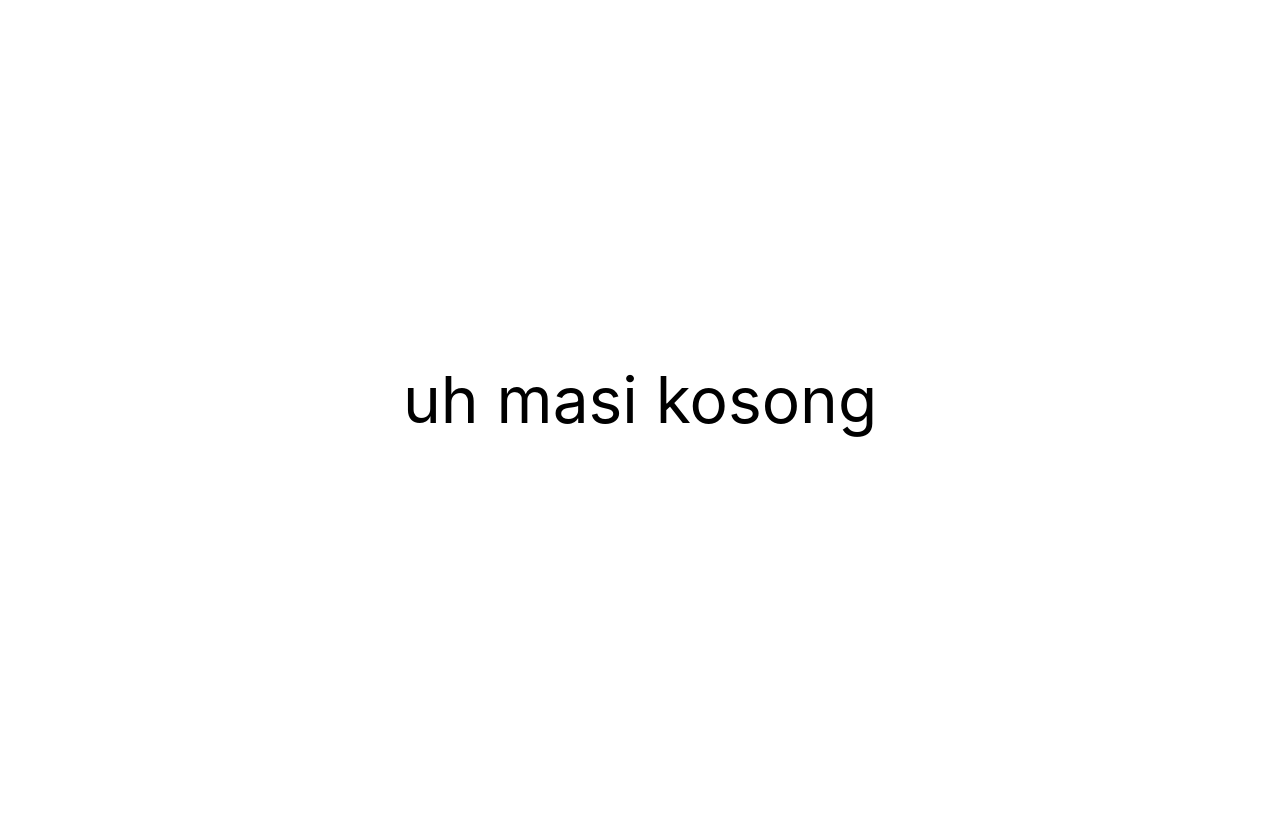
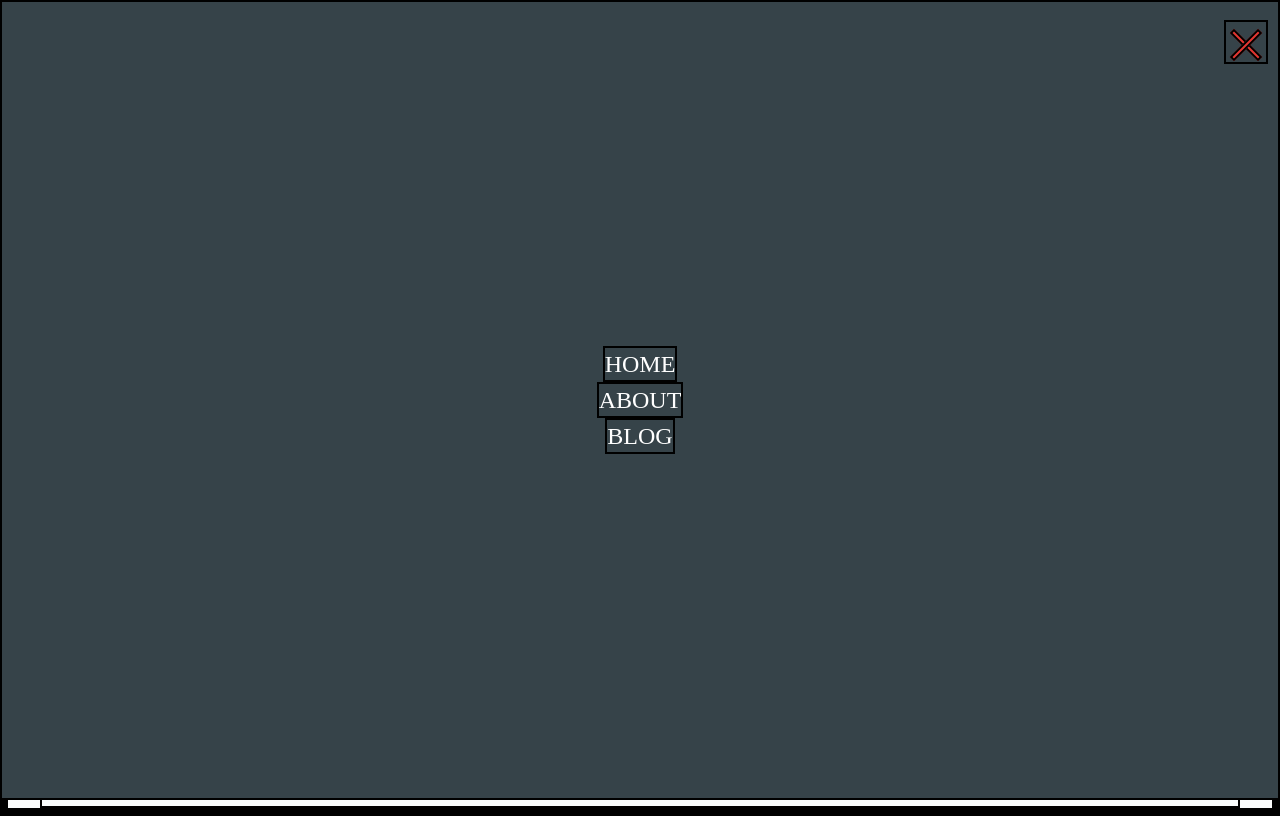
Before and after one commit to christojeffrey/main-christojeffrey, a Next.js app: page / in a window 1280 px wide. Built offline with nearby package versions, Linux system fonts and the light colour scheme.

Commit message:
changing content, try adding navbar. no amination masian. mau coba nambahin styled component buat animation overlay

```diff
--- /dev/null
+++ b/components/navbar/navbar.tsx
@@ -0,0 +1,42 @@
+import { useState } from "react";
+import Link from "next/link";
+const Burger = ({ showOverlay, setShowOverlay }: { showOverlay: Boolean; setShowOverlay: any }) => {
+  return (
+    <>
+      <div className="z-10 absolute m-3 right-0 py-5 pr-10" onClick={() => setShowOverlay(!showOverlay)}>
+        <div className={`block absolute  h-1.5 w-10 bg-red transform transition duration-500 ease-in-out ${showOverlay ? "rotate-45" : "-translate-y-3"}`}></div>
+        <div className={`block absolute h-1.5 w-10  bg-red transform transition duration-500 ease-in-out ${showOverlay ? "opacity-0" : ""}`}></div>
+        <div className={`block absolute h-1.5 w-10  bg-red transform transition duration-500 ease-in-out ${showOverlay ? "-rotate-45" : "translate-y-3"}`}></div>
+      </div>
+    </>
+  );
+};
+
+const Overlay = () => {
+  return (
+    <div className="bg-grey-darkest absolute top-0 left-0 right-0 bottom-0 flex flex-col items-center justify-center ease-in-out duration-300 transition-transform">
+      <>
+        <Link href="/">
+          <a className="text-white text-2xl">HOME</a>
+        </Link>
+        <Link href="/about">
+          <a className="text-white text-2xl">ABOUT</a>
+        </Link>
+        <Link href="https://blog.christojeffrey.com">
+          <a className="text-white text-2xl">BLOG</a>
+        </Link>
+      </>
+    </div>
+  );
+};
+
+const NavBar = () => {
+  const [showOverlay, setShowOverlay] = useState(true);
+  return (
+    <>
+      <Burger showOverlay={showOverlay} setShowOverlay={setShowOverlay} />
+      {showOverlay && <Overlay />}
+    </>
+  );
+};
+export default NavBar;
--- /dev/null
+++ b/pages/about.tsx
@@ -0,0 +1,10 @@
+const About = () => {
+  return (
+    <div>
+      <h2>About</h2>
+      <p>This is the about page</p>
+    </div>
+  );
+};
+
+export default About;
--- a/pages/index.tsx
+++ b/pages/index.tsx
@@ -2,14 +2,19 @@ import type { NextPage } from "next";
 import styles from "../styles/Home.module.css";
 import Header from "../components/header/header";
 import Footer from "../components/footer/footer";
+import NavBar from "../components/navbar/navbar";
 const Home: NextPage = () => {
   return (
-    <div className={styles.container}>
-      <Header />
-      <main className={styles.main}>
-        <h1 className={styles.title}>uh masi kosong</h1>
+    <div className={`${styles.container} bg-grey-lightest`}>
+      {/* <Header /> */}
+      <NavBar />
+      <main className={`${styles.main} `}>
+        <div className="text-5xl text-black font-semibold">Hello! I'm Jeff</div>
+        <div>
+          computer science student, <b>software developer</b>, and ... a human
+        </div>
       </main>
-      <Footer />
+      {/* <Footer /> */}
     </div>
   );
 };
--- a/styles/globals.css
+++ b/styles/globals.css
@@ -6,7 +6,8 @@ html,
 body {
   padding: 0;
   margin: 0;
-  font-family: -apple-system, BlinkMacSystemFont, Segoe UI, Roboto, Oxygen, Ubuntu, Cantarell, Fira Sans, Droid Sans, Helvetica Neue, sans-serif;
+  /* font-family: -apple-system, BlinkMacSystemFont, Segoe UI, Roboto, Oxygen, Ubuntu, Cantarell, Fira Sans, Droid Sans, Helvetica Neue, sans-serif; */
+  font-family: "Superior title", "Times New Roman", sans-serif;
 }
 
 a {
@@ -16,4 +17,7 @@ a {
 
 * {
   box-sizing: border-box;
+  border-width: 2px;
+  border-style: solid;
+  border-color: #000000;
 }
--- a/tailwind.config.js
+++ b/tailwind.config.js
@@ -1,7 +1,83 @@
+let colors = {
+  transparent: "transparent",
+
+  black: "hsl(198, 16%, 16%)",
+  "grey-darkest": "hsl(199, 15%, 25%)",
+  "grey-darker": "hsl(201, 13%, 40%)",
+  "grey-dark": "hsl(201, 10%, 49%)",
+  grey: "hsl(202, 14%, 66%)",
+  "grey-light": "hsl(200, 25%, 88%)",
+  "grey-lighter": "hsl(200, 33%, 96%)",
+  "grey-lightest": "hsl(180, 25%, 98%)",
+  white: "hsl(0, 0%, 100%)",
+
+  "red-darkest": "hsl(2, 83%, 14%)",
+  "red-darker": "hsl(1, 62%, 26%)",
+  "red-dark": "hsl(2, 77%, 45%)",
+  red: "hsl(2, 76%, 54%)",
+  "red-light": "hsl(2, 83%, 63%)",
+  "red-lighter": "hsl(2, 87%, 82%)",
+  "red-lightest": "hsl(3, 75%, 95%)",
+
+  "primary-darkest": "hsl(25, 89%, 17%)",
+  "primary-darker": "hsl(25, 75%, 28%)",
+  "primary-dark": "hsl(27, 75%, 50%)",
+  primary: "hsl(30, 91%, 61%)",
+  "primary-light": "hsl(29, 94%, 68%)",
+  "primary-lighter": "hsl(30, 92%, 85%)",
+  "primary-lightest": "hsl(30, 100%, 96%)",
+
+  "yellow-darkest": "hsl(40, 60%, 17%)",
+  "yellow-darker": "hsl(40, 56%, 26%)",
+  "yellow-dark": "hsl(50, 89%, 55%)",
+  yellow: "hsl(54, 100%, 65%)",
+  "yellow-light": "hsl(54, 100%, 75%)",
+  "yellow-lighter": "hsl(54, 100%, 88%)",
+  "yellow-lightest": "hsl(56, 74%, 95%)",
+
+  "green-darkest": "hsl(151, 88%, 9%)",
+  "green-darker": "hsl(152, 71%, 15%)",
+  "green-dark": "hsl(146, 67%, 37%)",
+  green: "hsl(145, 55%, 49%)",
+  "green-light": "hsl(145, 63%, 58%)",
+  "green-lighter": "hsl(141, 81%, 80%)",
+  "green-lightest": "hsl(142, 81%, 94%)",
+
+  "teal-darkest": "hsl(177, 59%, 13%)",
+  "teal-darker": "hsl(177, 54%, 20%)",
+  "teal-dark": "hsl(174, 50%, 44%)",
+  teal: "hsl(174, 48%, 53%)",
+  "teal-light": "hsl(174, 57%, 61%)",
+  "teal-lighter": "hsl(178, 73%, 78%)",
+  "teal-lightest": "hsl(177, 100%, 95%)",
+
+  "indigo-darkest": "hsl(230, 38%, 16%)",
+  "indigo-darker": "hsl(231, 34%, 28%)",
+  "indigo-dark": "hsl(233, 38%, 52%)",
+  indigo: "hsl(231, 51%, 60%)",
+  "indigo-light": "hsl(231, 54%, 66%)",
+  "indigo-lighter": "hsl(236, 100%, 85%)",
+  "indigo-lightest": "hsl(235, 100%, 95%)",
+};
 module.exports = {
   content: ["./pages/**/*.{js,ts,jsx,tsx}", "./components/**/*.{js,ts,jsx,tsx}"],
   theme: {
     extend: {},
+    colors: colors,
+    textSizes: {
+      xs: "12px", // 12px
+      sm: "14px", // 14px
+      base: "16px", // 16px
+      lg: "18px", // 18px
+      xl: "20px", // 20px
+      "2xl": "24px", // 24px
+      "3xl": "30px", // 30px
+      "4xl": "36px", // 36px
+      "5xl": "48px", // 48px
+    },
+    // spacing: {
+    // ada 0, 1, 2, 3, 4, 5, 6, 8, 12, 16, 24, 32, 40, 48, 56, 64
+    // },
   },
   plugins: [],
 };
```
